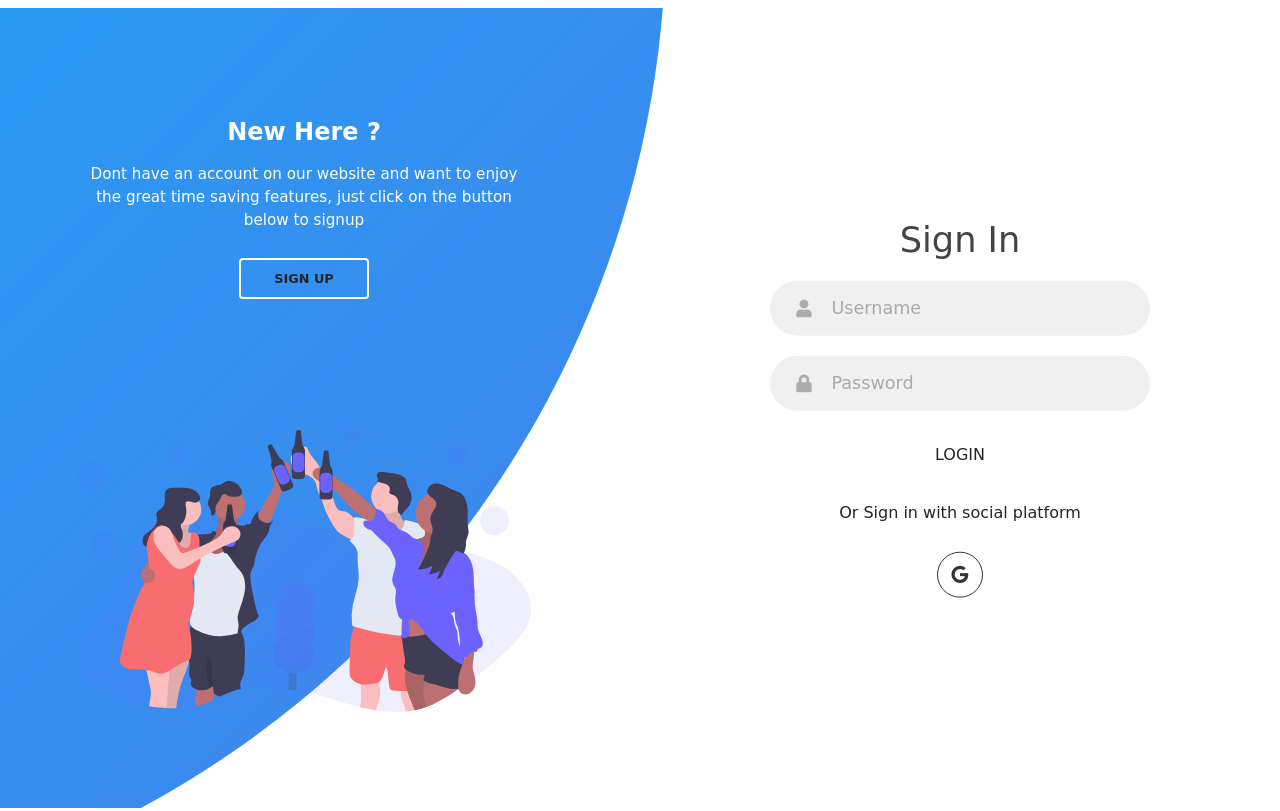
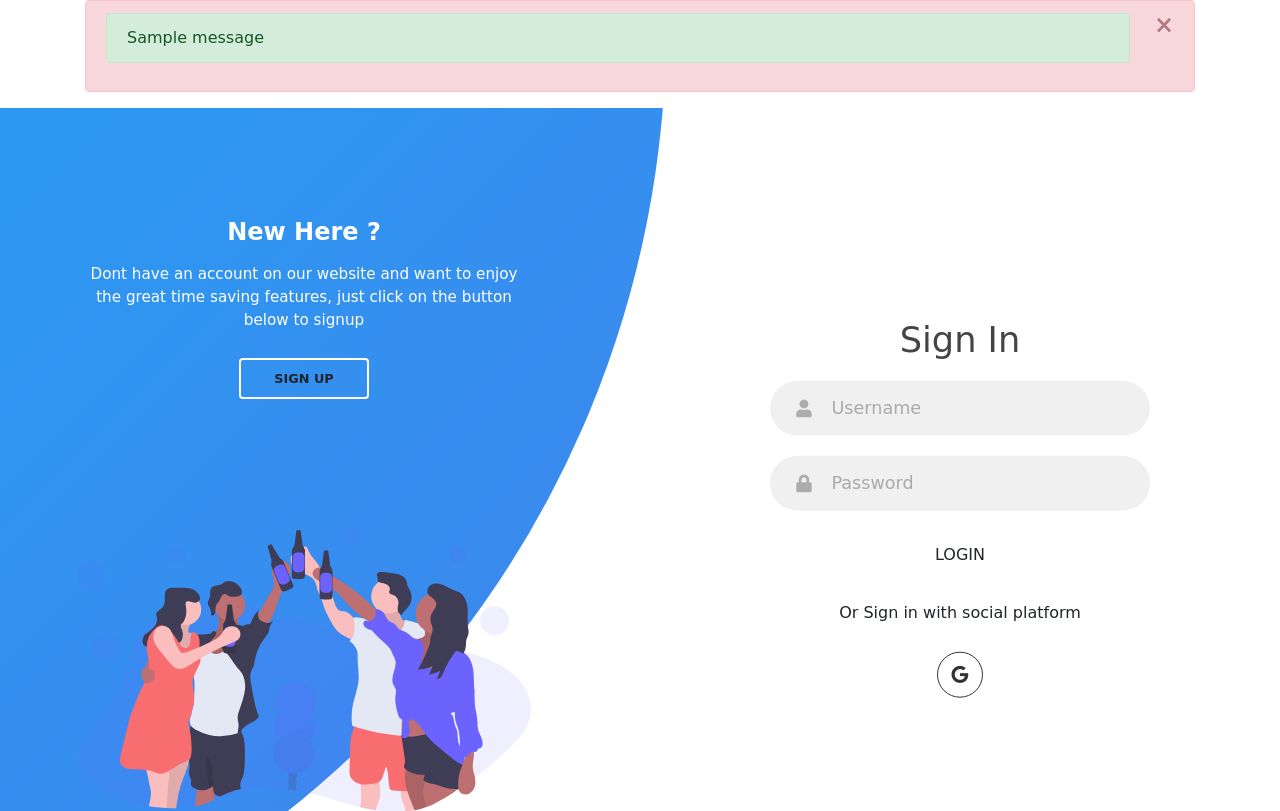
Before and after one commit to Shubh0405/Money-Splitter, a Django app: page /splitter/join_us/ in a window 1280 px wide. Shown: the part 80-891 px from the top of the page. Run offline with Django 3.2, Linux system fonts and the light colour scheme; tables that the repository leaves empty hold one stand-in row (values such as "Sample post"); one stand-in notice (Sample message) is shown; some libraries are stand-ins or nearby versions; some web fonts are replaced.

Commit message:
Update joinus.html

```diff
--- a/money_splitter/templates/splitter/joinus.html
+++ b/money_splitter/templates/splitter/joinus.html
@@ -5,6 +5,19 @@
   <link rel="stylesheet" href="{% static 'css/login_signup.css' %}">
 {% endblock %}
 {% block content %}
+
+{% if messages %}
+<div class="container">
+    <div class="alert alert-danger alert-dismissible fade show" role="alert">
+      {% for message in messages %}
+        <div class="alert {% if message.tags %} alert-{{ message.tags }}{% endif %}">{{ message|safe }}</div>
+      {% endfor %}
+      <button type="button" class="close" data-dismiss="alert" aria-label="Close">
+        <span aria-hidden="true">&times;</span>
+      </button>
+    </div>
+</div>
+{% endif %}
 
 <div class="containers">
     <div class="forms-containers">
@@ -33,7 +46,7 @@
                 </div>
                 <div class="input-field">
                     <i class="fas fa-envelope"></i>
-                    <input type="text" name="email" placeholder="Email" />
+                    <input type="email" name="email" placeholder="Email" />
                 </div>
                 <div class="input-field">
                     <i class="fas fa-lock"></i>
```
